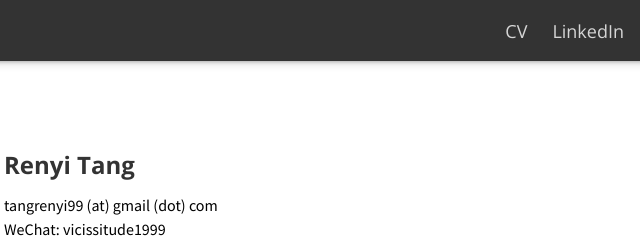
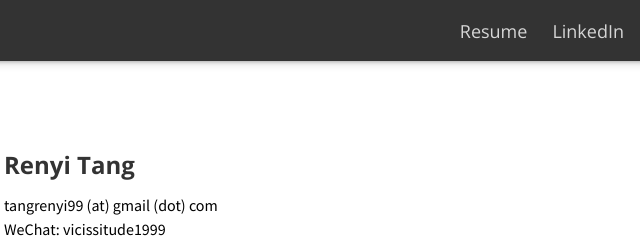
Before and after one commit to vicissitude1999/vicissitude1999.github.io, a plain HTML site: page index.html in a window 1280 px wide. Shown: the top 252 px of the page, 436-1076 px from the left. Drawn offline with nearby package versions, Linux system fonts and the light colour scheme.

Commit message:
Update resume

```diff
--- a/menu.html
+++ b/menu.html
@@ -7,7 +7,7 @@
       <img class="noselect" src="img/menu.png">
     </a>
     <div class="menu-items flex-row-center flex-item">
-      <a href="file/resume.pdf">CV</a>
+      <a href="file/resume.pdf">Resume</a>
       <a href="https://www.linkedin.com/in/renyit/">LinkedIn</a>
     </div>
   </div>
```
Also changed, not shown: 1 other file.
